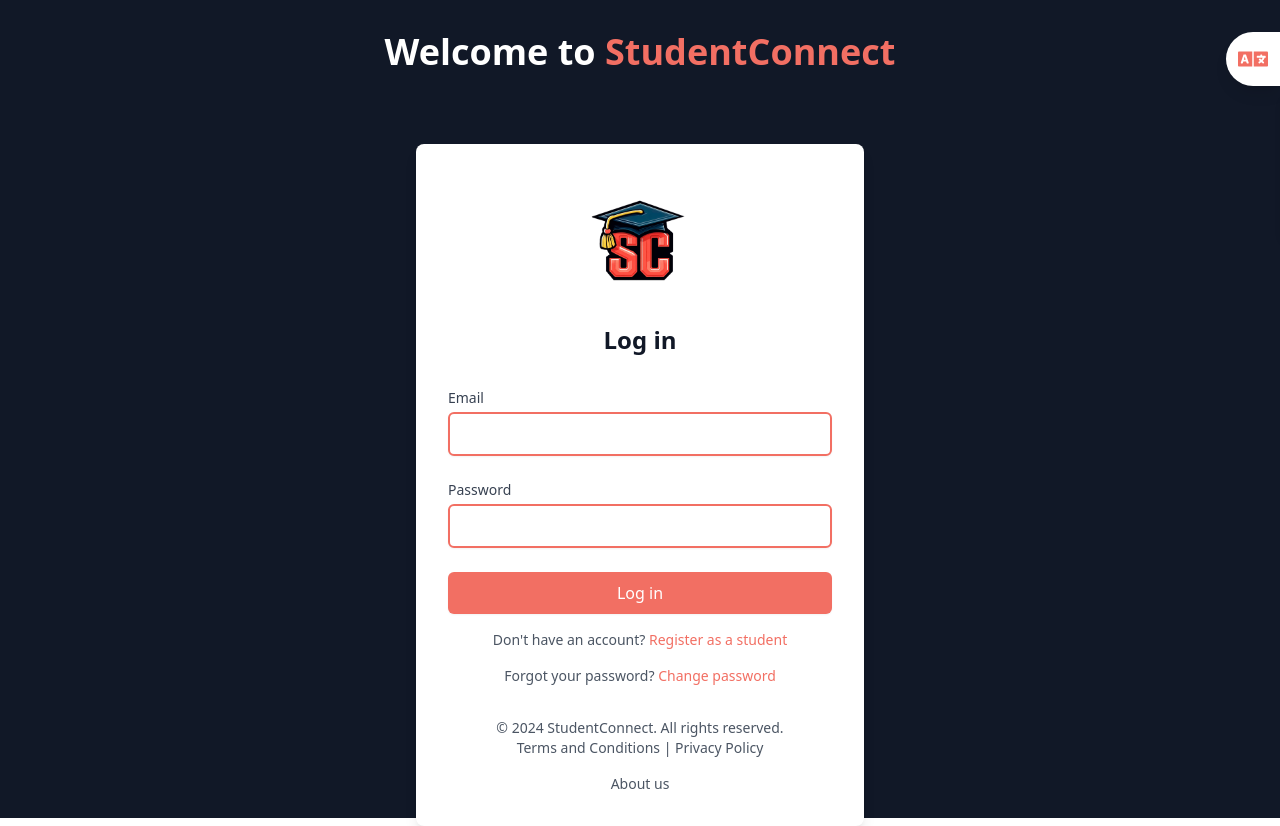
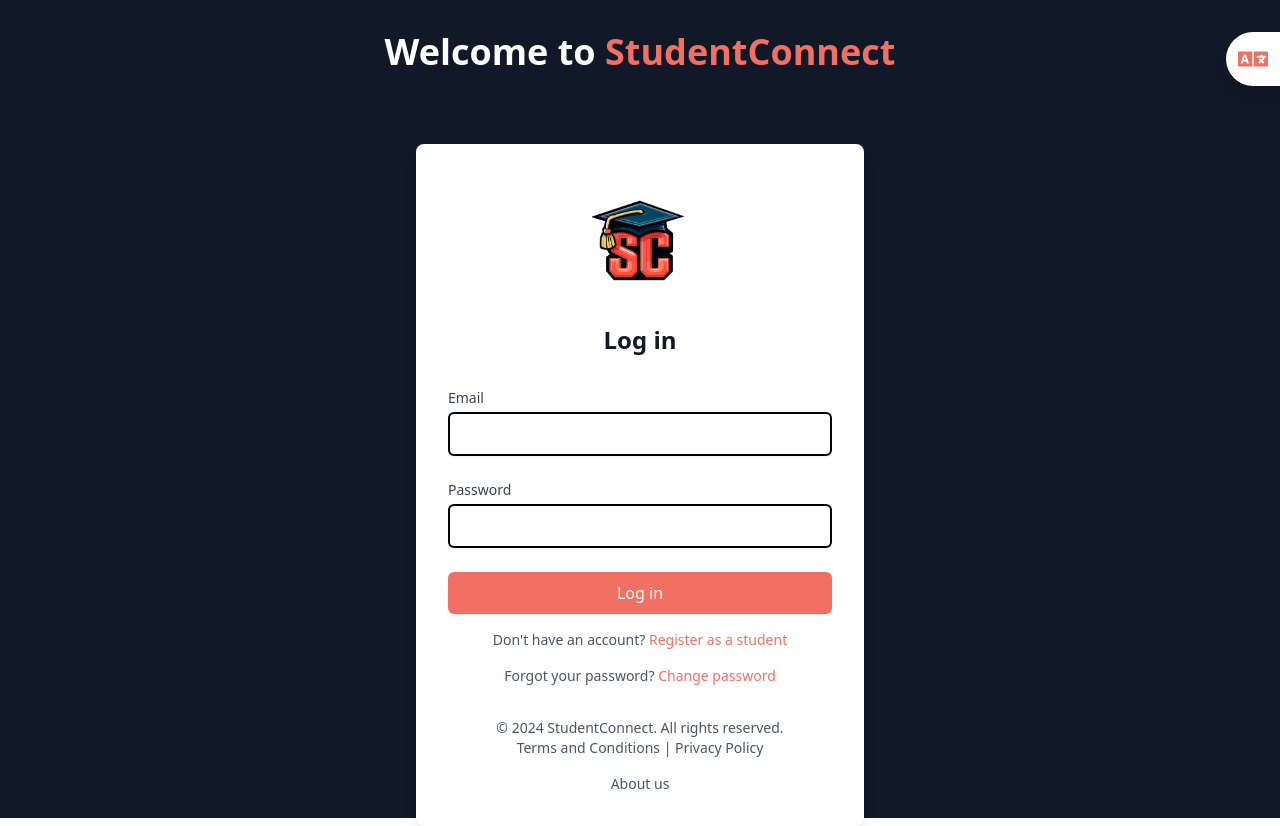
Before and after one commit to Savitar-99/PRUEBASSTUDENTCONNECT, a React (Vite) app: page / in a window 1280 px wide. Built offline with nearby package versions, Linux system fonts and the light colour scheme.

Commit message:
cambio de color de las celdas en negro

```diff
--- a/src/components/auth/LoginForm.tsx
+++ b/src/components/auth/LoginForm.tsx
@@ -59,7 +59,7 @@ export function LoginForm() {
             type="email"
             value={email}
             onChange={(e) => setEmail(e.target.value)}
-            className="mt-1 block py-2 px-4 w-full rounded-md border-2 border-[#F26F63] shadow-sm focus:outline-none focus:ring-2 focus:ring-[#F26F63] focus:border-[#F26F63] transition-all duration-300"
+            className="mt-1 block py-2 px-4 w-full rounded-md border-2 border-[#000000] shadow-sm focus:outline-none focus:ring-2 focus:ring-[#000000] focus:border-[#000000] transition-all duration-300"
             required
           />
         </div>
@@ -72,7 +72,7 @@ export function LoginForm() {
             type="password"
             value={password}
             onChange={(e) => setPassword(e.target.value)}
-            className="mt-1 py-2 px-4 block w-full rounded-md border-2 border-[#F26F63] shadow-sm focus:outline-none focus:ring-2 focus:ring-[#F26F63] focus:border-[#F26F63] transition-all duration-300"
+            className="mt-1 py-2 px-4 block w-full rounded-md border-2 border-[#000000] shadow-sm focus:outline-none focus:ring-2 focus:ring-[#000000] focus:border-[#000000] transition-all duration-300"
             required
           />
         </div>
```
